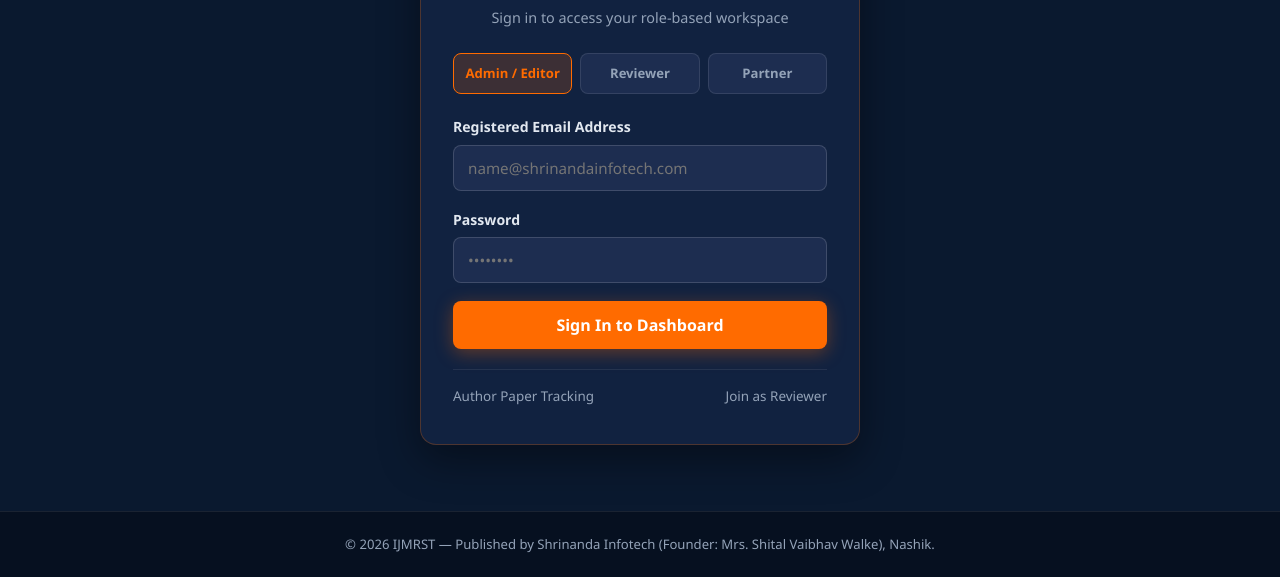
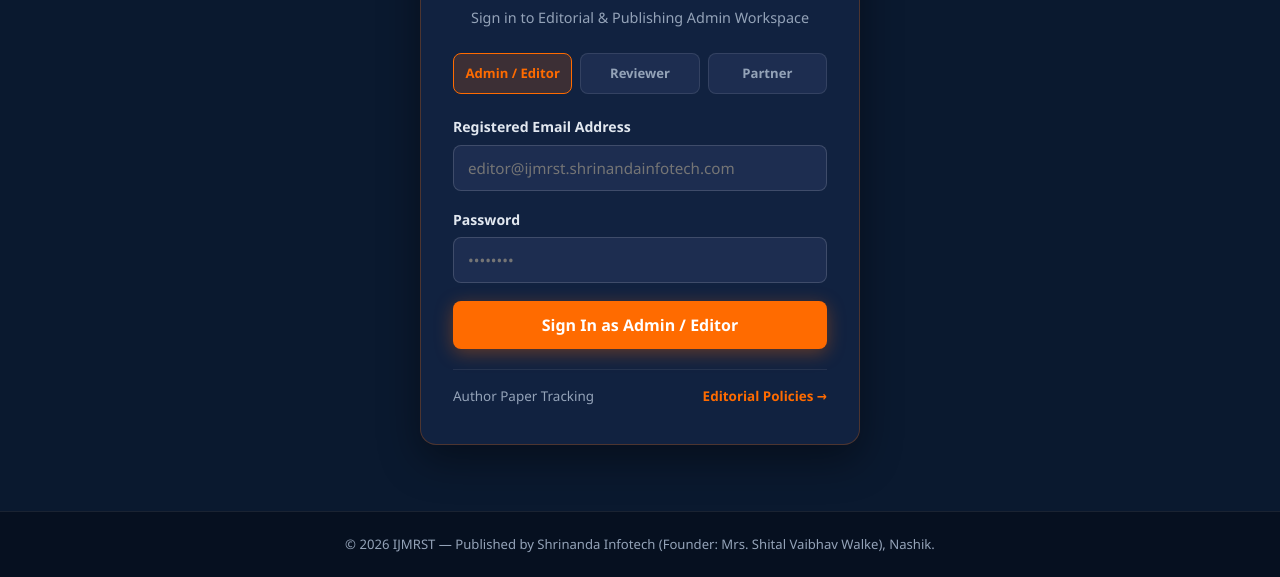
Before and after one commit to ShrinandaInfotech/ijmrst-journal, a plain HTML site: page login.html in a window 1280 px wide. Both pictures are taken after a click on the element "Admin / Editor". Shown: the part 223-800 px from the top of the page. Drawn offline with Linux system fonts and the light colour scheme.

Commit message:
Update login.html

```diff
--- a/login.html
+++ b/login.html
@@ -201,12 +201,23 @@
       border-top: 1px solid rgba(255, 255, 255, 0.08);
       display: flex;
       justify-content: space-between;
+      align-items: center;
+      gap: 10px;
       font-size: 0.84rem;
       color: var(--text-muted);
     }
 
+    .extra-links a {
+      transition: color 0.2s;
+    }
+
     .extra-links a:hover {
       color: var(--accent-orange);
+    }
+
+    .dynamic-cta {
+      color: var(--accent-orange);
+      font-weight: 600;
     }
 
     #loginAlert {
@@ -249,32 +260,32 @@
   <div class="login-wrapper">
     <div class="login-card">
       <h2>IJMRST <span>Portal Login</span></h2>
-      <p class="sub">Sign in to access your role-based workspace</p>
+      <p class="sub" id="roleSubtext">Sign in to Editorial & Publishing Admin Workspace</p>
 
       <div class="role-tabs">
-        <div class="role-tab active" onclick="selectRole(this, 'Editorial / Admin')">Admin / Editor</div>
-        <div class="role-tab" onclick="selectRole(this, 'Peer Reviewer')">Reviewer</div>
-        <div class="role-tab" onclick="selectRole(this, 'Campus Partner')">Partner</div>
+        <div class="role-tab active" onclick="selectRole(this, 'admin')">Admin / Editor</div>
+        <div class="role-tab" onclick="selectRole(this, 'reviewer')">Reviewer</div>
+        <div class="role-tab" onclick="selectRole(this, 'partner')">Partner</div>
       </div>
 
       <form id="portalLoginForm">
         <input type="hidden" id="selectedRole" value="Editorial / Admin" />
         <div class="form-group">
           <label>Registered Email Address</label>
-          <input type="email" id="loginEmail" placeholder="name@shrinandainfotech.com" required />
+          <input type="email" id="loginEmail" placeholder="editor@ijmrst.shrinandainfotech.com" required />
         </div>
         <div class="form-group">
           <label>Password</label>
           <input type="password" id="loginPassword" placeholder="••••••••" required />
         </div>
-        <button type="submit" class="btn-login-submit">Sign In to Dashboard</button>
+        <button type="submit" class="btn-login-submit" id="loginBtnText">Sign In as Admin / Editor</button>
       </form>
 
       <div id="loginAlert"></div>
 
       <div class="extra-links">
         <a href="track-paper.html">Author Paper Tracking</a>
-        <a href="editorial-board.html">Join as Reviewer</a>
+        <a href="guidelines.html" id="dynamicRoleLink" class="dynamic-cta">Editorial Policies →</a>
       </div>
     </div>
   </div>
@@ -284,10 +295,48 @@
   </footer>
 
   <script>
-    function selectRole(el, roleName) {
+    const roleConfig = {
+      admin: {
+        roleName: 'Editorial / Admin',
+        subtext: 'Sign in to Editorial & Publishing Admin Workspace',
+        placeholder: 'editor@ijmrst.shrinandainfotech.com',
+        btnText: 'Sign In as Admin / Editor',
+        linkText: 'Editorial Policies →',
+        linkHref: 'guidelines.html'
+      },
+      reviewer: {
+        roleName: 'Peer Reviewer',
+        subtext: 'Sign in to Double-Blind Peer Review Workspace',
+        placeholder: 'reviewer@college.edu.in',
+        btnText: 'Sign In as Peer Reviewer',
+        linkText: 'Apply as Reviewer →',
+        linkHref: 'join-reviewer.html'
+      },
+      partner: {
+        roleName: 'Campus Partner',
+        subtext: 'Sign in to Campus Partner Referral & Earnings Dashboard',
+        placeholder: 'partner@college.edu.in',
+        btnText: 'Sign In as Campus Partner',
+        linkText: 'Register as Partner →',
+        linkHref: 'partner-signup.html'
+      }
+    };
+
+    function selectRole(el, key) {
       document.querySelectorAll('.role-tab').forEach(t => t.classList.remove('active'));
       el.classList.add('active');
-      document.getElementById('selectedRole').value = roleName;
+
+      const cfg = roleConfig[key];
+      document.getElementById('selectedRole').value = cfg.roleName;
+      document.getElementById('roleSubtext').textContent = cfg.subtext;
+      document.getElementById('loginEmail').placeholder = cfg.placeholder;
+      document.getElementById('loginBtnText').textContent = cfg.btnText;
+
+      const dynLink = document.getElementById('dynamicRoleLink');
+      dynLink.textContent = cfg.linkText;
+      dynLink.href = cfg.linkHref;
+
+      document.getElementById('loginAlert').style.display = 'none';
     }
 
     document.getElementById('portalLoginForm').addEventListener('submit', function(e) {
```
